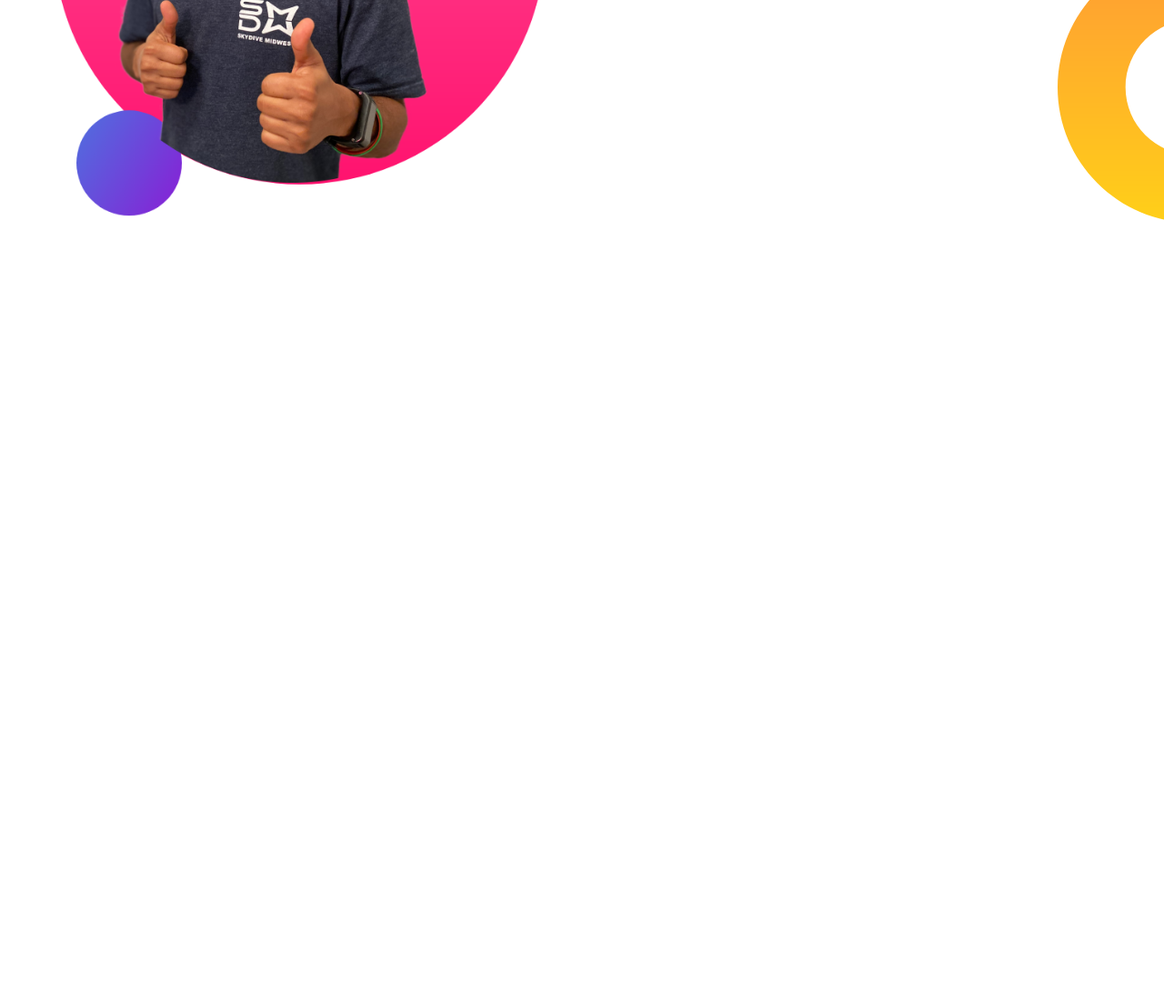
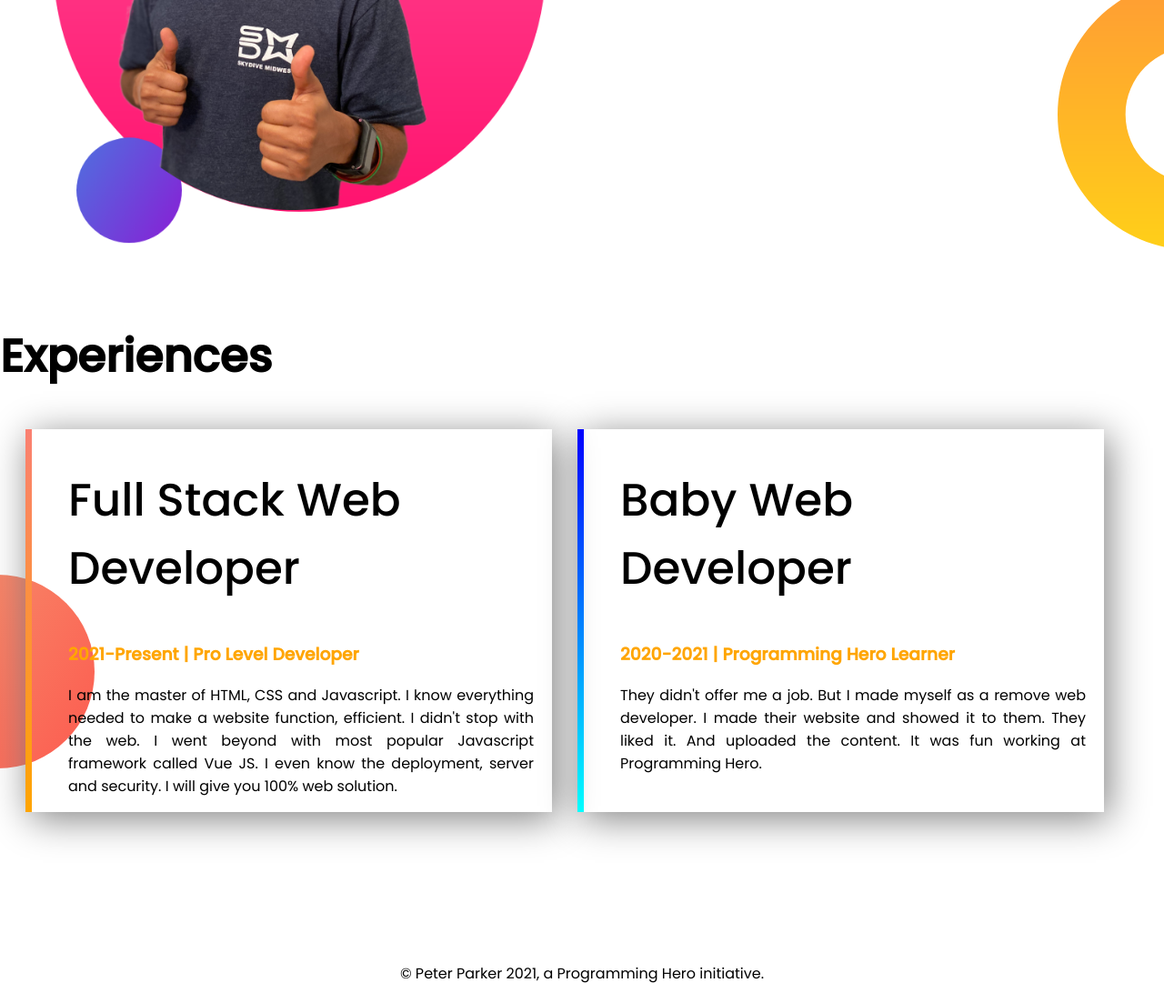
Before and after one commit to fahimmuntasir23103/developer-portfolio, a plain HTML site: page index.html in a window 1280 px wide. Shown: the part 1041-2144 px from the top of the page at 91% size. Before the commit the page ends 1286 px from the top, so only its background shows below. Drawn offline with Linux system fonts and the light colour scheme.

Commit message:
website design  complete

```diff
--- a/index.html
+++ b/index.html
@@ -44,6 +44,26 @@
                 RESUME</a>
         </div>
     </section>
+    <section class="third-section">
+        <h1>Experiences</h1>
+        <div class="container">
+            <div class="describe-text border-color-one">
+                <h1>Full Stack Web Developer</h1>
+                <h3 class="name-color">2021-Present | Pro Level Developer</h3>
+                <p>I am the master of HTML, CSS and Javascript. I know everything needed to make a website function,
+                    efficient. I didn't stop with the web. I went beyond with most popular Javascript framework called
+                    Vue JS. I even know the deployment, server and security. I will give you 100% web solution.</p>
+            </div>
+            <div class="describe-text border-color-two">
+                <h1>Baby Web Developer</h1>
+                <h3 class="name-color">2020-2021 | Programming Hero Learner</h3>
+                <p>They didn't offer me a job. But I made myself as a remove web developer. I made their website and
+                    showed it to them. They liked it. And uploaded the content. It was fun working at Programming Hero.
+                </p>
+            </div>
+        </div>
+    </section>
+    <footer>© Peter Parker 2021, a Programming Hero initiative.</footer>
 </body>
 
 </html>
--- a/style.css
+++ b/style.css
@@ -17,6 +17,7 @@ h1{
 .describe-text{
     width:50%;
     padding-left: 40px;
+    padding: 0px 20px 0px 40px;
 }
 .describe-image{
     width:50%;
@@ -44,7 +45,7 @@ h1{
 }
 .second-section{
     display: flex;
-    margin-top: 40px;
+    margin: 80px 0px 80px 0px;
     background-image: url(images/dream-bg.png);
     background-repeat: no-repeat;
     background-position: right bottom;
@@ -55,3 +56,37 @@ h1{
 .describe3{
     padding-right: 40px;
 }
+.container{
+    display: flex;
+}
+.container div{
+    margin: 0px 0px 0px 28px;
+    width: 40%;
+    box-shadow: 5px 7px 40px gray;
+}
+.container h3, .container p{
+    text-align: justify;
+    padding-right: 10px;
+}
+.container h1{
+    font-weight: 500;
+}
+.border-color-one{
+    border-left: 7px solid;
+    border-image: linear-gradient(salmon, orange);
+    border-image-slice: 1;
+}
+.border-color-two{
+    border-left: 7px solid;
+    border-image: linear-gradient(blue, cyan);
+    border-image-slice: 1;
+}
+.third-section{
+    background-image: url(images/exp-bg.png);
+    background-repeat: no-repeat;
+    background-position: left 85%;
+}
+footer{
+    text-align: center;
+    margin: 165px 0px 20px 0px;
+}
```
